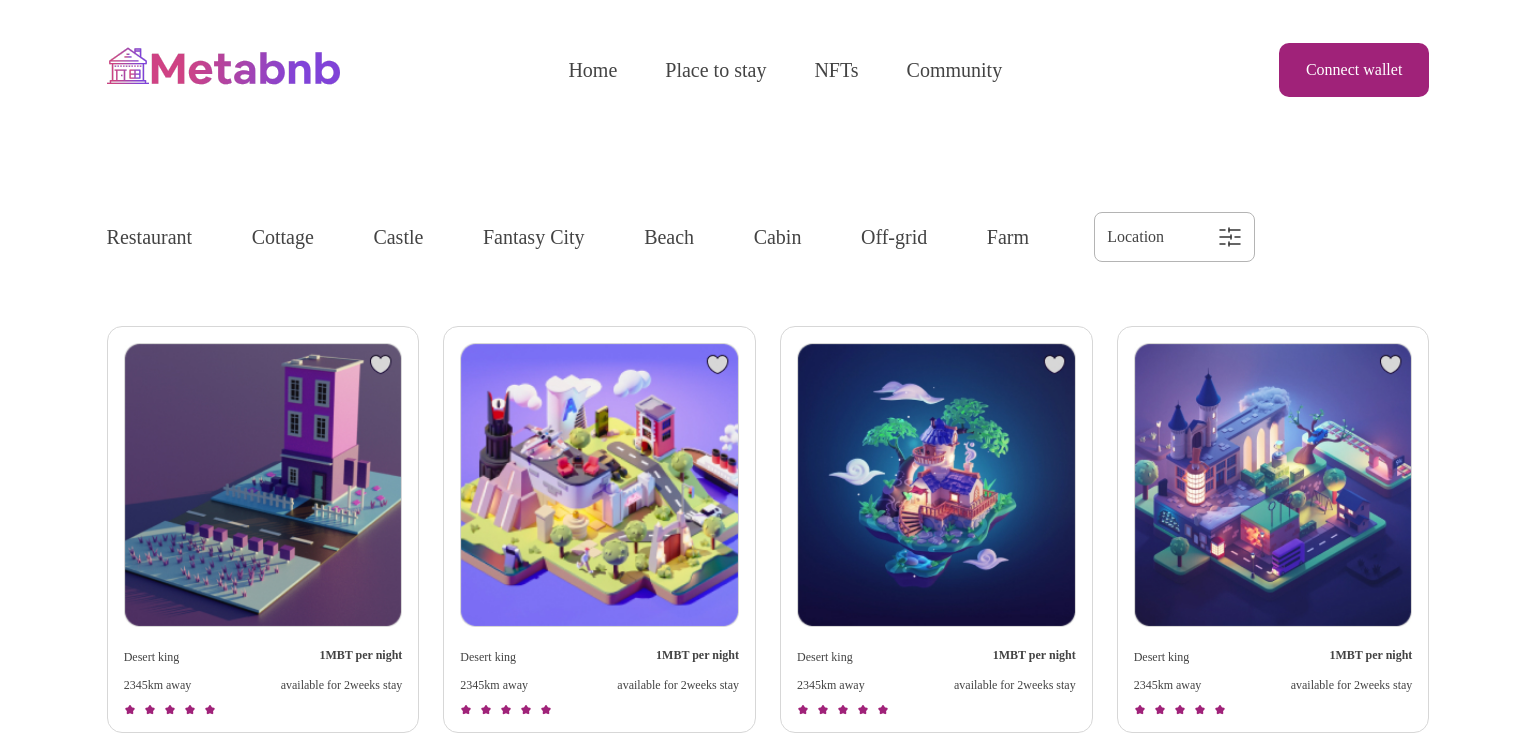
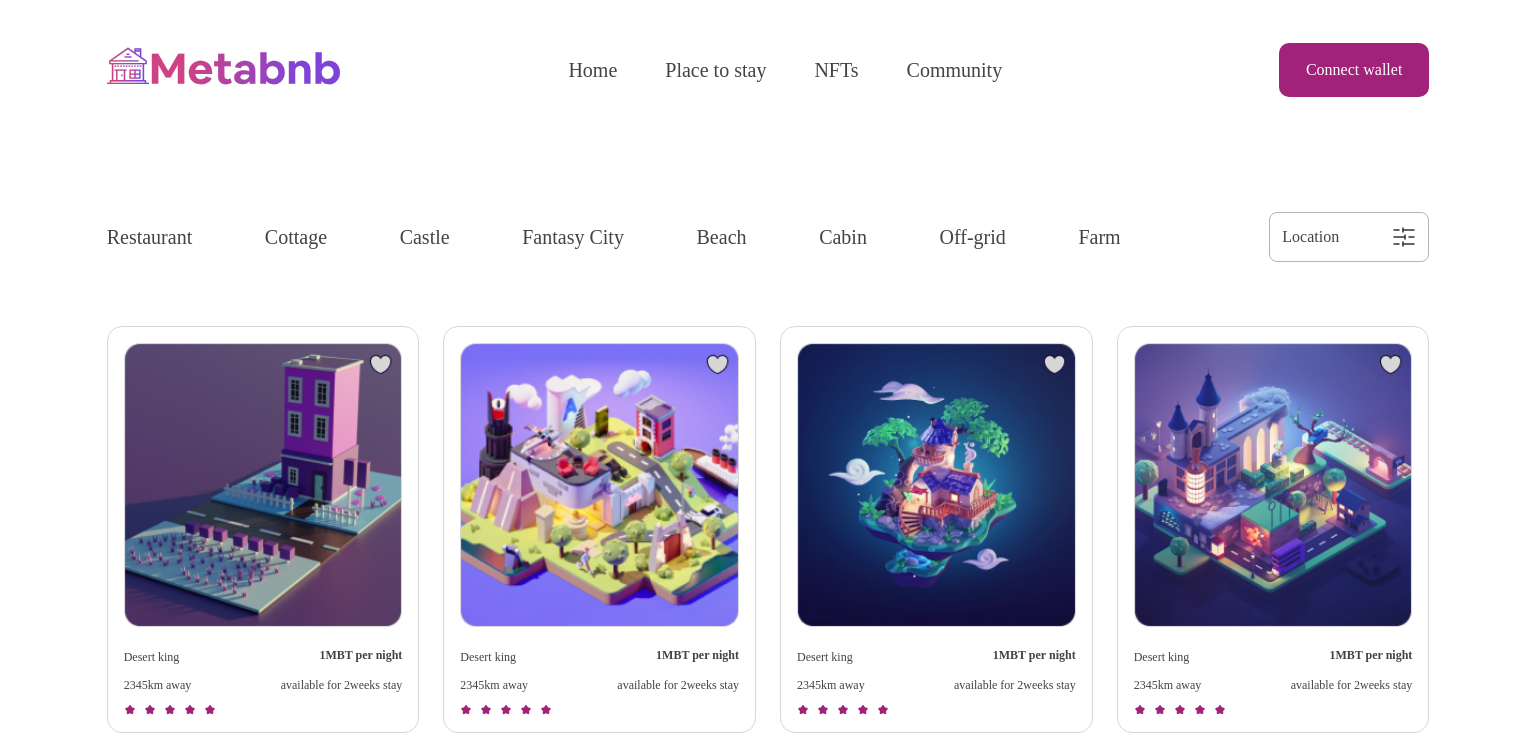
Before and after one commit to damisi00/metabnb, a React (Create React App) app: page /place_to_stay in a window 1536 px wide. Shown: the top 756 px of the page. Built offline with nearby package versions, Linux system fonts and the light colour scheme; a web font is replaced by a local one.

Commit message:
fixed the category buttons

```diff
--- a/src/App.css
+++ b/src/App.css
@@ -470,9 +470,9 @@ div.fade.in.modal{
 /* FilterBy Buttons/Link */
 
 .cat-locat{
-  width: 81.736%;
-  padding-left: 6.94%;
-  margin: 7.1875rem 0 4rem;
+  width: 86.111%;
+  padding-left: 0;
+  margin: 7.1875rem auto 4rem;
 }
 
 .cat-locat, .category, .location{
@@ -503,7 +503,7 @@ div.fade.in.modal{
   padding: .75rem;
   border-radius: .5rem;
   border: 1px solid #b4b4b4;
-  width: 14.037%;
+  width: 10rem;
 }
 
 .mobile_menu{
@@ -700,9 +700,6 @@ div.fade.in.modal{
     padding-left: 1rem;
     padding-right: 1rem;
   }
-  .hero-text h1{
-    /* font-size: 28px; */
-  }
 
   .hero-text p{
     line-height: normal;
@@ -755,7 +752,7 @@ div.fade.in.modal{
   }
 }
 
-@media (min-width:769px) and (max-width: 1024px){
+@media (min-width:769px) and (max-width: 1025px){
   .location{
     width:161px;
   }
@@ -765,10 +762,6 @@ div.fade.in.modal{
     gap: 1rem;
     align-items: flex-start;
     height: auto;
-  }
-
-  .category a{
-    /* margin-right: 1rem; */
   }
 
   .location{
@@ -862,4 +855,17 @@ div.fade.in.modal{
   .nft-img{
     width: max-content;
   }
+
+  .cat-locat{
+    width:86.111%;
+    margin-inline: auto;
+    padding: 0;
+    justify-content: space-between;
+  }
+
+  .category a{
+    padding-right: 48px;
+  }
+
+
 }
--- a/src/components/Navigation.js
+++ b/src/components/Navigation.js
@@ -47,7 +47,7 @@ const Navigation = () => {
             <Nav.Link href="place_to_stay">Place to stay</Nav.Link>
             <Nav.Link href="/">NFTs</Nav.Link>
             <Nav.Link href="/">Community</Nav.Link>
-            <Nav.Link href=" " onClick={handleShow} id='connect__wallet'>
+            <Nav.Link  onClick={handleShow} id='connect__wallet'>
               Connect wallet
             </Nav.Link>
           </Nav>
```
